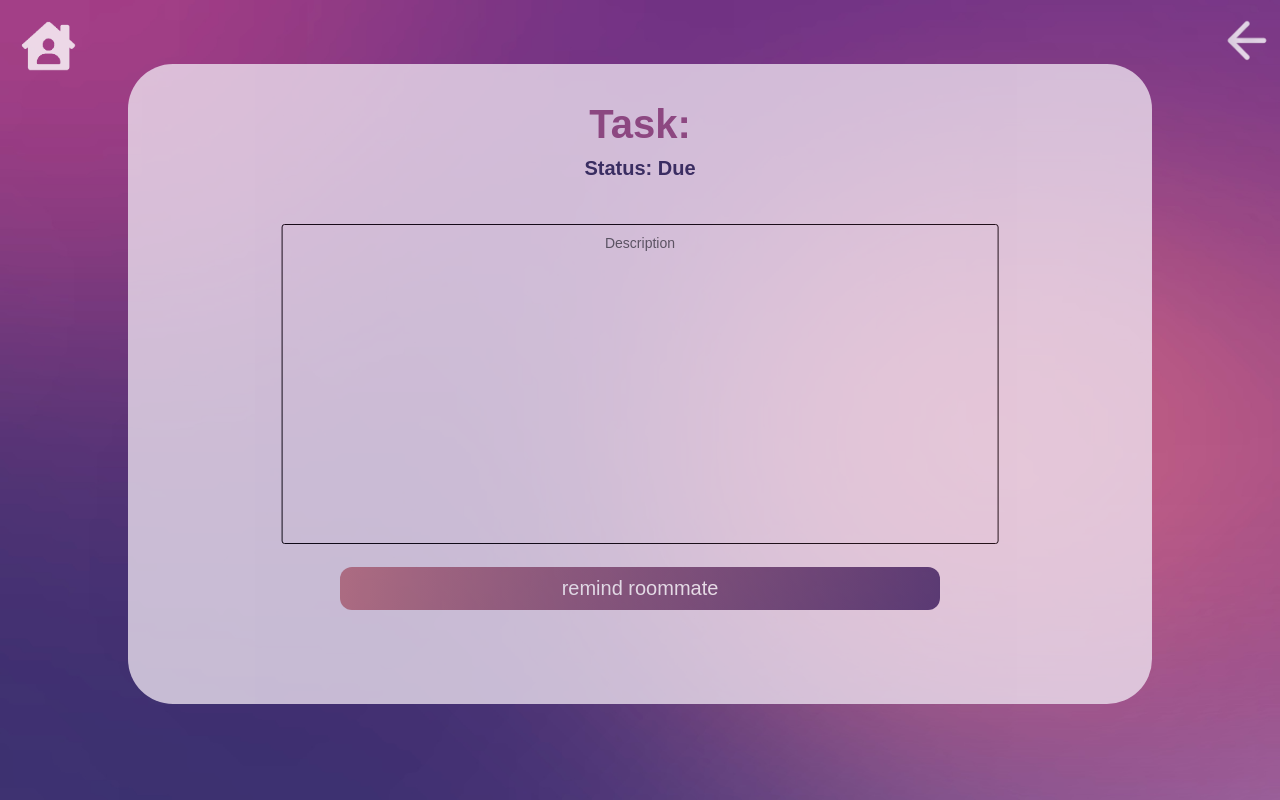
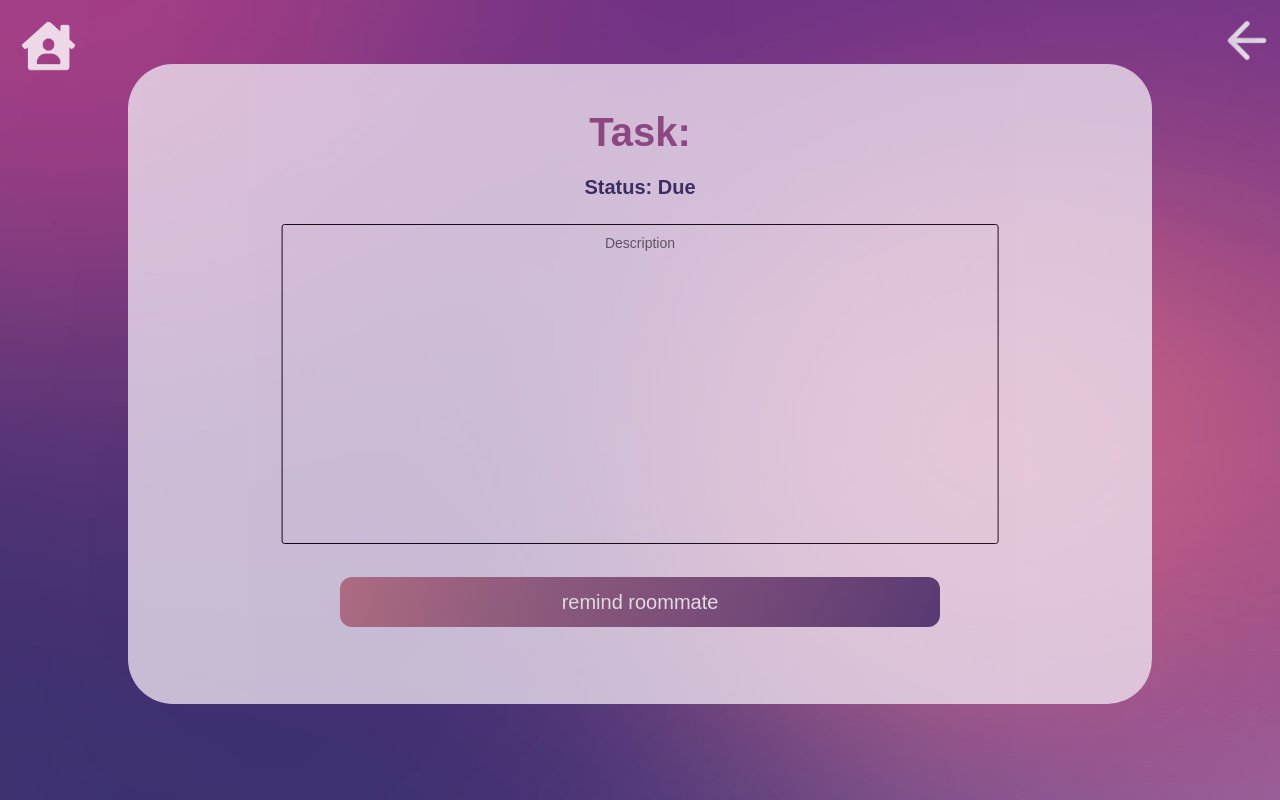
Before and after one commit to ssung0831/roomiez_frontend, a React (Create React App) app in the folder my-react-app/: page /ScheduleCloseup in a window 1280 px wide. Built offline with nearby package versions, Linux system fonts and the light colour scheme; the HTML template or start-up script is replaced by a standard one.

Commit message:
change app.js and modified my css

```diff
--- a/my-react-app/package.json
+++ b/my-react-app/package.json
@@ -6,8 +6,10 @@
     "@testing-library/jest-dom": "^5.16.5",
     "@testing-library/react": "^13.4.0",
     "@testing-library/user-event": "^13.5.0",
+    "bootstrap": "^5.2.3",
     "react": "^18.2.0",
     "react-dom": "^18.2.0",
+    "react-icons": "^4.8.0",
     "react-router-dom": "^6.10.0",
     "react-script": "^2.0.5",
     "react-scripts": "^5.0.1",
--- a/my-react-app/src/App.js
+++ b/my-react-app/src/App.js
@@ -3,6 +3,9 @@ import {Banner} from "./pages/Banner";
 import { Route, Link } from "react-router-dom";
 import { Routes } from 'react-router-dom';
 import { ScheduleCloseup } from "./pages/ScheduleCloseup";
+import {Login} from "./pages/Login";
+import {Register} from "./pages/Register";
+import 'bootstrap/dist/css/bootstrap.min.css';
 
 
 import './App.css';
@@ -14,6 +17,9 @@ function App() {
        <Route path="/AddTask" element={<AddTask />}/>
       <Route path="/AddTask" element={<AddTask />}/>
       <Route path="/ScheduleCloseup" element={<ScheduleCloseup />}/>
+      <Route path = "/Login" element = {<Login />} />
+      <Route path = "/Register" element = {<Register />} />
+      <Route path = "/Banner" element = {<Banner />} />
       </Routes>
     </div>
   );
--- a/my-react-app/src/pages/Login.jsx
+++ b/my-react-app/src/pages/Login.jsx
@@ -1,6 +1,6 @@
 import React, { useState } from "react"
 
-import '/Users/anoushkamakkad/201-project/group-code/roomiez_frontend/my-react-app/src/pages/loginApp.css';
+import './loginApp.css';
 
 
 export const Login = (props) => {
--- a/my-react-app/src/pages/Register.jsx
+++ b/my-react-app/src/pages/Register.jsx
@@ -1,7 +1,7 @@
 import React, { useState } from "react";
 
-import '/Users/anoushkamakkad/201-project/group-code/roomiez_frontend/my-react-app/src/pages/loginApp.css';
-import '/Users/anoushkamakkad/201-project/group-code/roomiez_frontend/my-react-app/src/pages/loginApp.js';
+import './loginApp.css';
+import './loginApp.js';
 
 export const Register = (props) => {
     const [email, setEmail] = useState('');
--- a/my-react-app/src/pages/ScheduleCloseup.css
+++ b/my-react-app/src/pages/ScheduleCloseup.css
@@ -11,7 +11,7 @@
     z-index: 1;
     /* rest of the styles */
   }
-  .login{
+  .loginSquare{
     position:absolute;
     background-color: rgba(238, 228, 241, 0.969);
     opacity: 0.8;
@@ -74,7 +74,7 @@ body {
     border-radius: 12px;
     transition-duration: 0.4s;
     width: 60%; /* set the width to 50% of the parent container */
-    transform: translate(0, 900%);
+    transform: translate(0, 750%);
   }
 
    .btn2:focus, .btn2:hover {
--- a/my-react-app/src/pages/ScheduleCloseup.js
+++ b/my-react-app/src/pages/ScheduleCloseup.js
@@ -17,7 +17,7 @@ export const ScheduleCloseup = () => {
    <img src={image2} alt="arrow" style={{ position: 'absolute', top: 16, right: 8, height: '50px', width: '50px', opacity: '80%' }} />
    </a>
 
-    <div class="container login">
+    <div class="loginSquare">
     <div style={{ textAlign: 'center', fontSize: '40px', color: '#934C81', fontWeight: 'bold' }}>Task:
 
       <div style={{fontSize: '20px', color: '#2C2B5A', fontWeight: 'thin', marginTop: '10px'}}> Status: Due </div>
--- a/my-react-app/src/pages/loginApp.js
+++ b/my-react-app/src/pages/loginApp.js
@@ -4,7 +4,7 @@ import './loginApp.css';
 import { Login } from "./Login";
 import { Register } from "./Register";
 
-import '/Users/anoushkamakkad/201-project/group-code/roomiez_frontend/my-react-app/src/pages/loginApp.css';
+import './loginApp.css';
 
 export function App() {
   const [currentForm, setCurrentForm] = useState('login');
--- a/my-react-app/src/pages/login_index.js
+++ b/my-react-app/src/pages/login_index.js
@@ -4,7 +4,7 @@ import './index.css';
 import App from './App';
 import reportWebVitals from './reportWebVitals';
 
-import '/Users/anoushkamakkad/201-project/group-code/roomiez_frontend/my-react-app/src/pages/loginApp.css';
+import './loginApp.css';
 
 const root = ReactDOM.createRoot(document.getElementById('root'));
 root.render(
```
Also changed, not shown: 2 other files (tests, documents, lock files or other folders).
